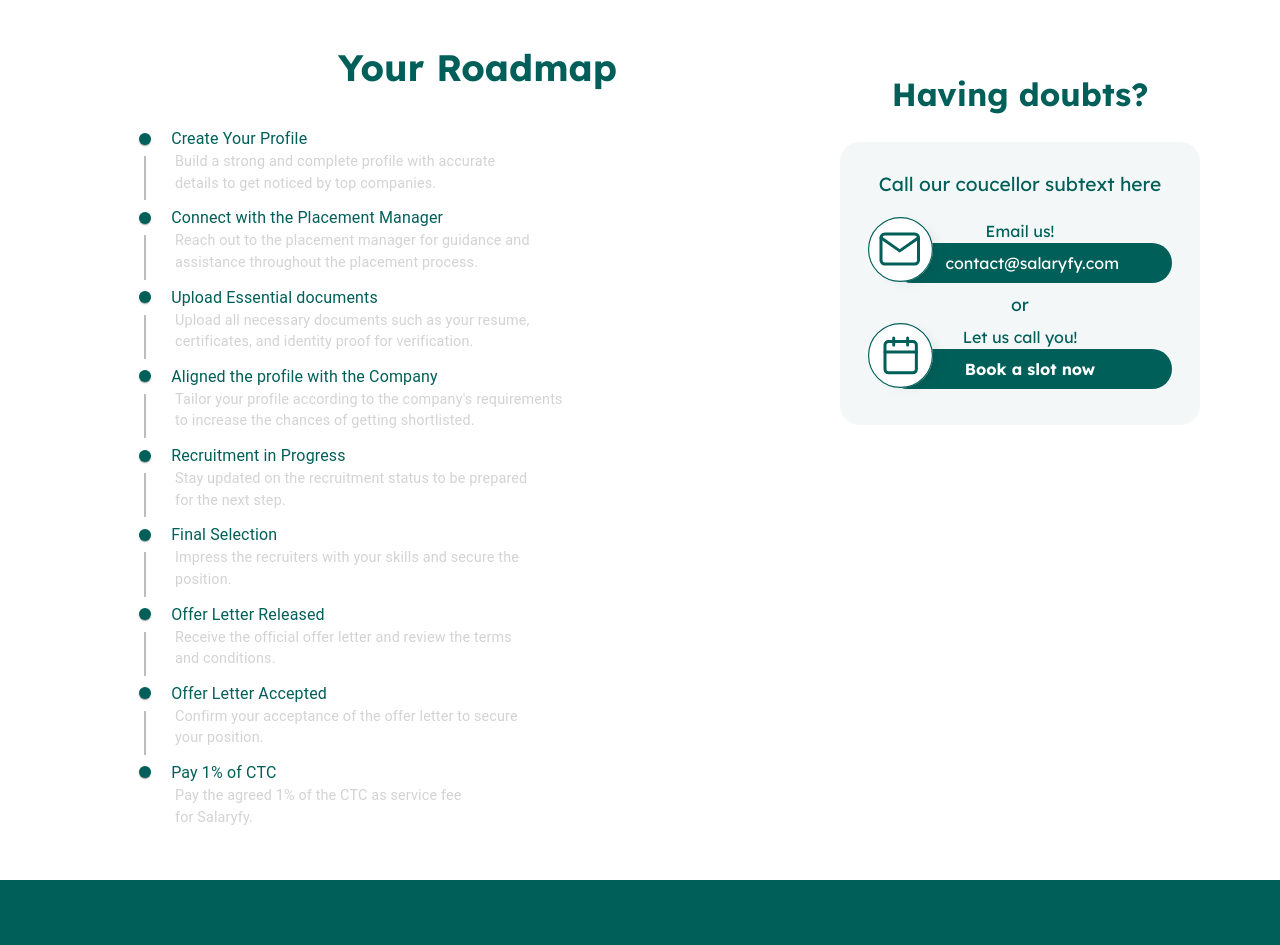
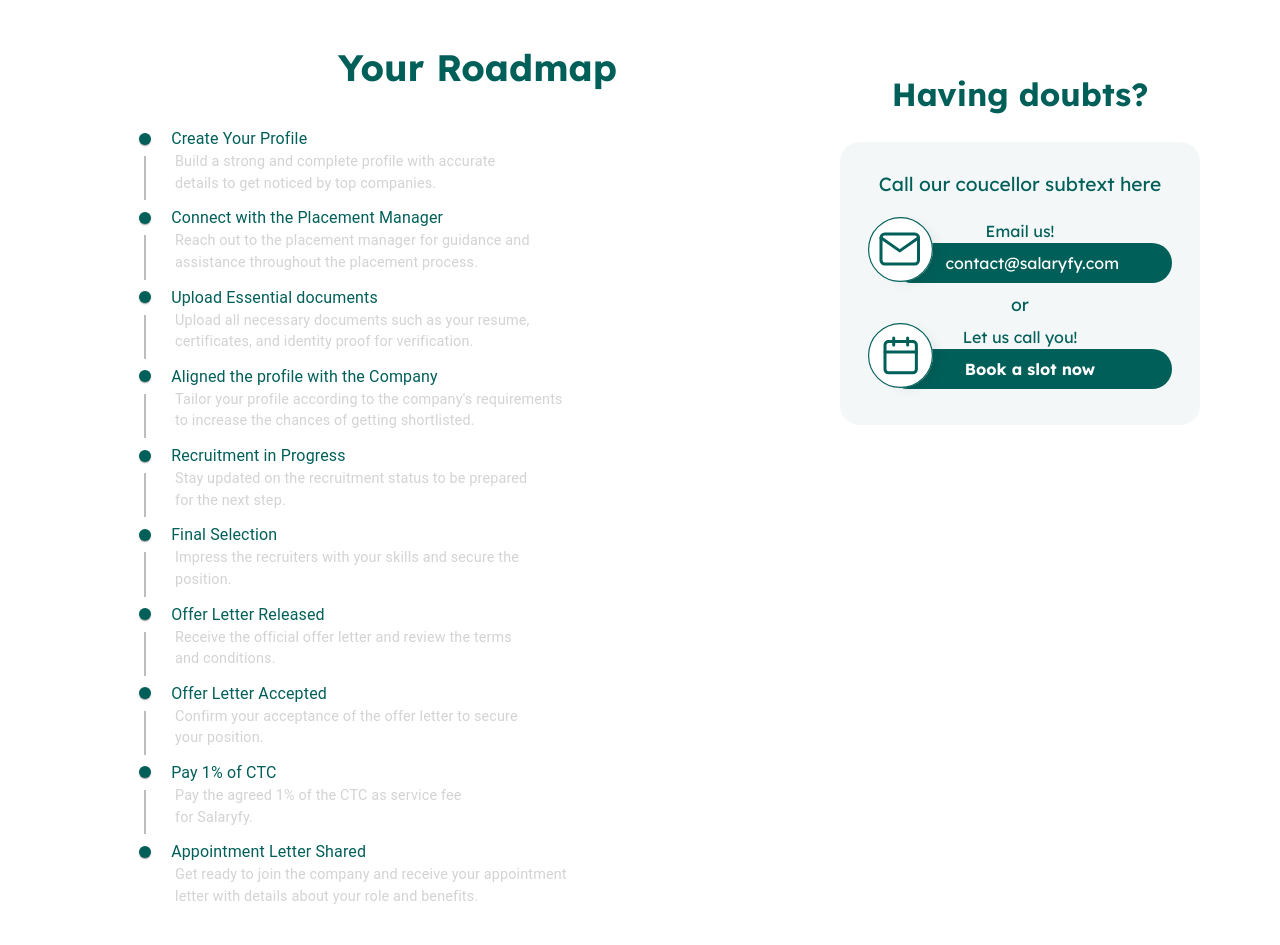
Before and after one commit to mayurkukade/Salaryfy, a React (Vite) app in the folder salaryfy/: page /roadmap in a window 1280 px wide. Shown: the top 945 px of the page. Built offline with nearby package versions, Linux system fonts and the light colour scheme.

Commit message:
Fix - Roadmap field added

```diff
--- a/salaryfy/src/pages/Roadmap.tsx
+++ b/salaryfy/src/pages/Roadmap.tsx
@@ -157,6 +157,7 @@ const Roadmap = () => {
               <TimelineItem>
                 <TimelineSeparator className="ml-[-250px] md:ml-[-600px]">
                   <TimelineDot color="primary" />
+                  <TimelineConnector color="primary" />
                 </TimelineSeparator>
                 <TimelineContent>
                   <h2 className="list-item ">
@@ -170,6 +171,22 @@ const Roadmap = () => {
                   </h2>
                 </TimelineContent>
               </TimelineItem>
+              <TimelineItem>
+                <TimelineSeparator className="ml-[-250px] md:ml-[-600px]">
+                  <TimelineDot color="primary" />
+                </TimelineSeparator>
+                <TimelineContent>
+                  <h2 className="list-item ">
+                    <span className="relative inline-block content-[] w-[rounded-[]"></span>{" "}
+                    Appointment Letter Shared
+                    <br />
+                    <p className="px-2 text-[0.6rem] md:text-[0.9rem] text-[lightgrey] ">
+                    Get ready to join the company and receive your appointment <br /> letter with details about your role and benefits.
+                    </p>
+                  </h2>
+                </TimelineContent>
+              </TimelineItem>
+
 
             </Timeline>
           </div>
```
